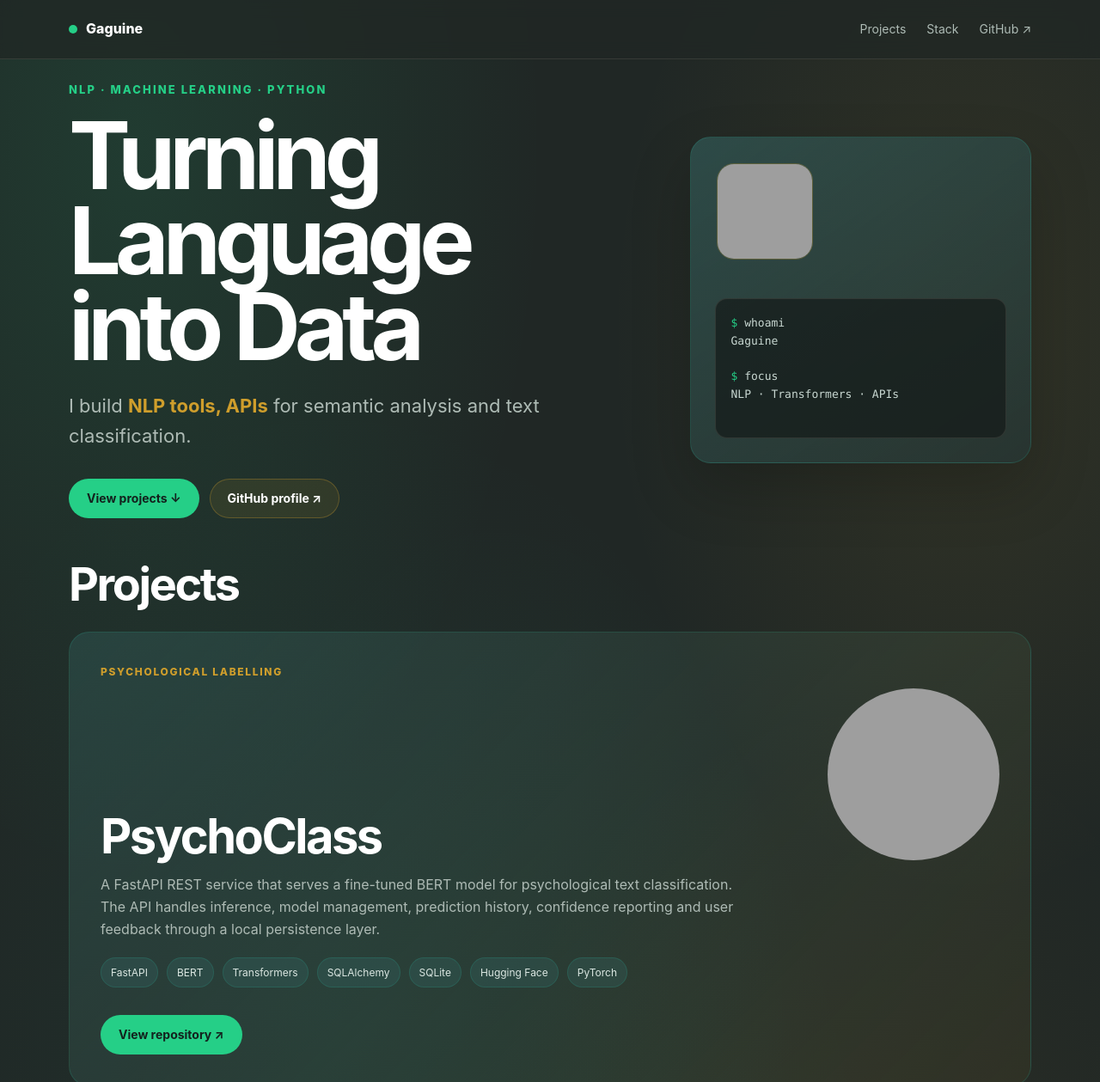
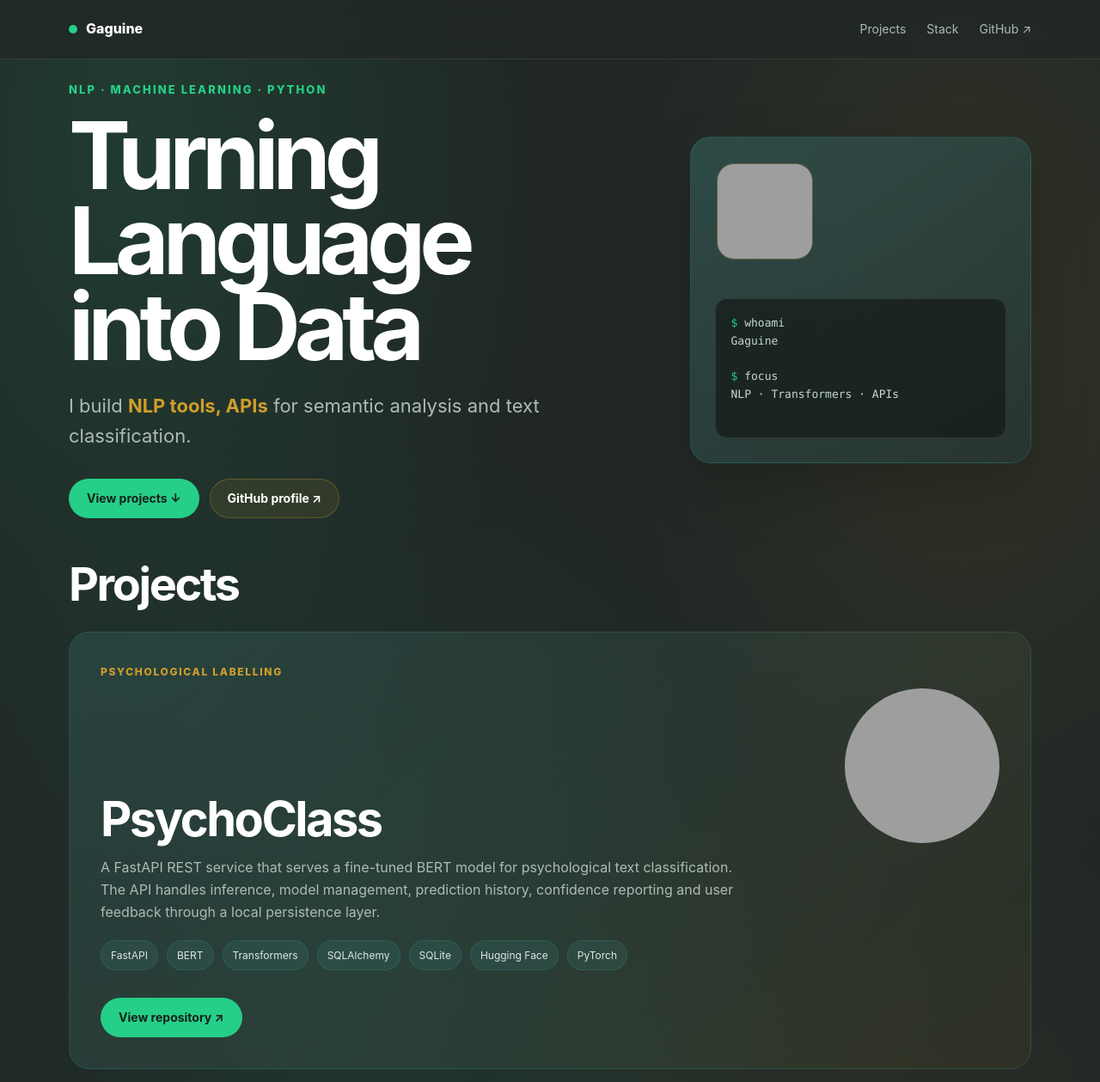
Before and after one commit to Gaguine/gaguine.github.io, a plain HTML site: page index.html in a window 1280 px wide. Shown: the top 1259 px of the page at 86% size. Drawn offline with Linux system fonts and the light colour scheme; grey boxes are pictures that could not be loaded.

Commit message:
changed the size of featured logo

```diff
--- a/style.css
+++ b/style.css
@@ -417,8 +417,8 @@ section {
 }
 
 .featured .project-logo {
-  width: 200px;
-  height: 200px;
+  width: 180px;
+  height: 180px;
 }
 
 .featured p {
```
